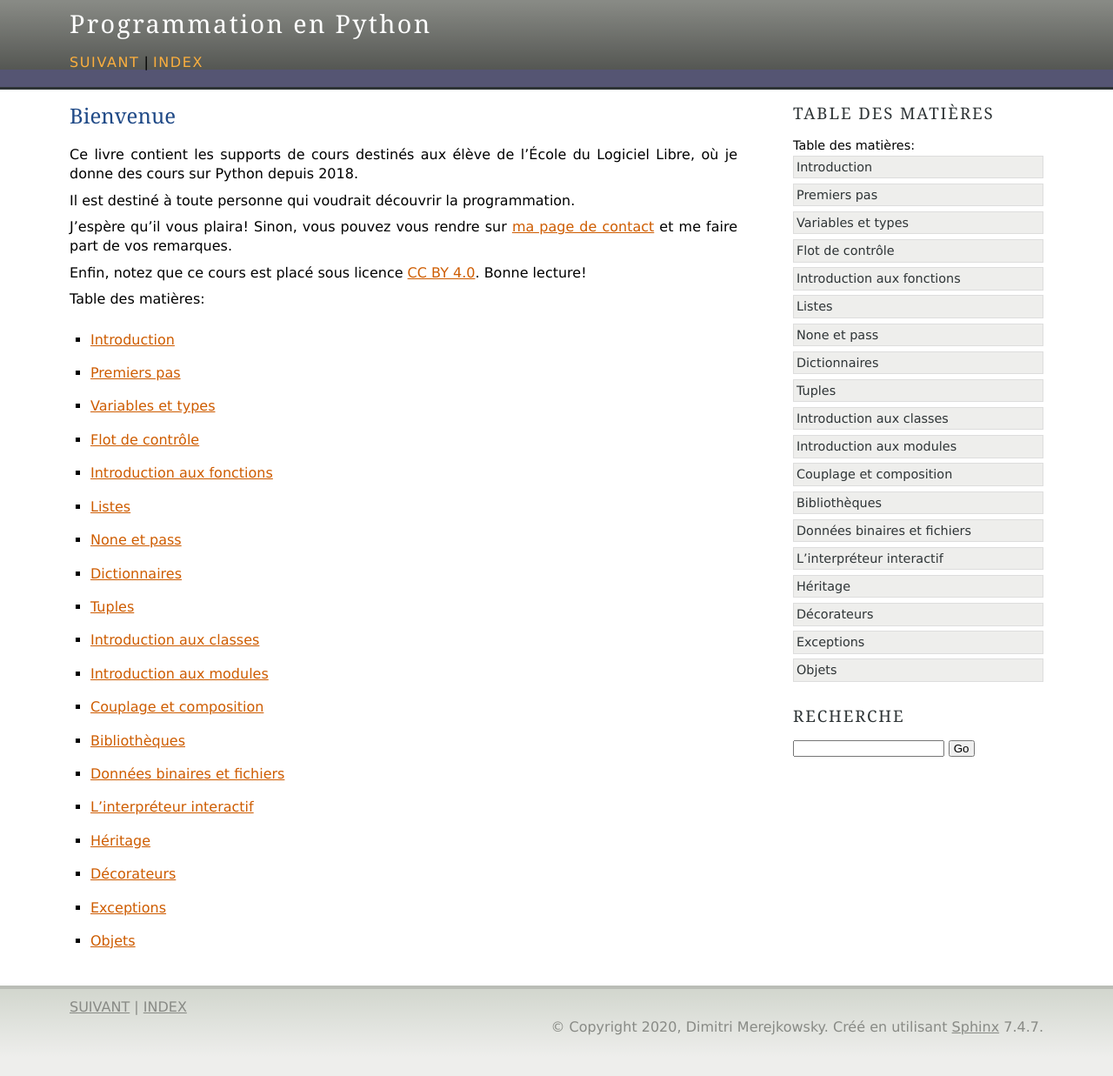
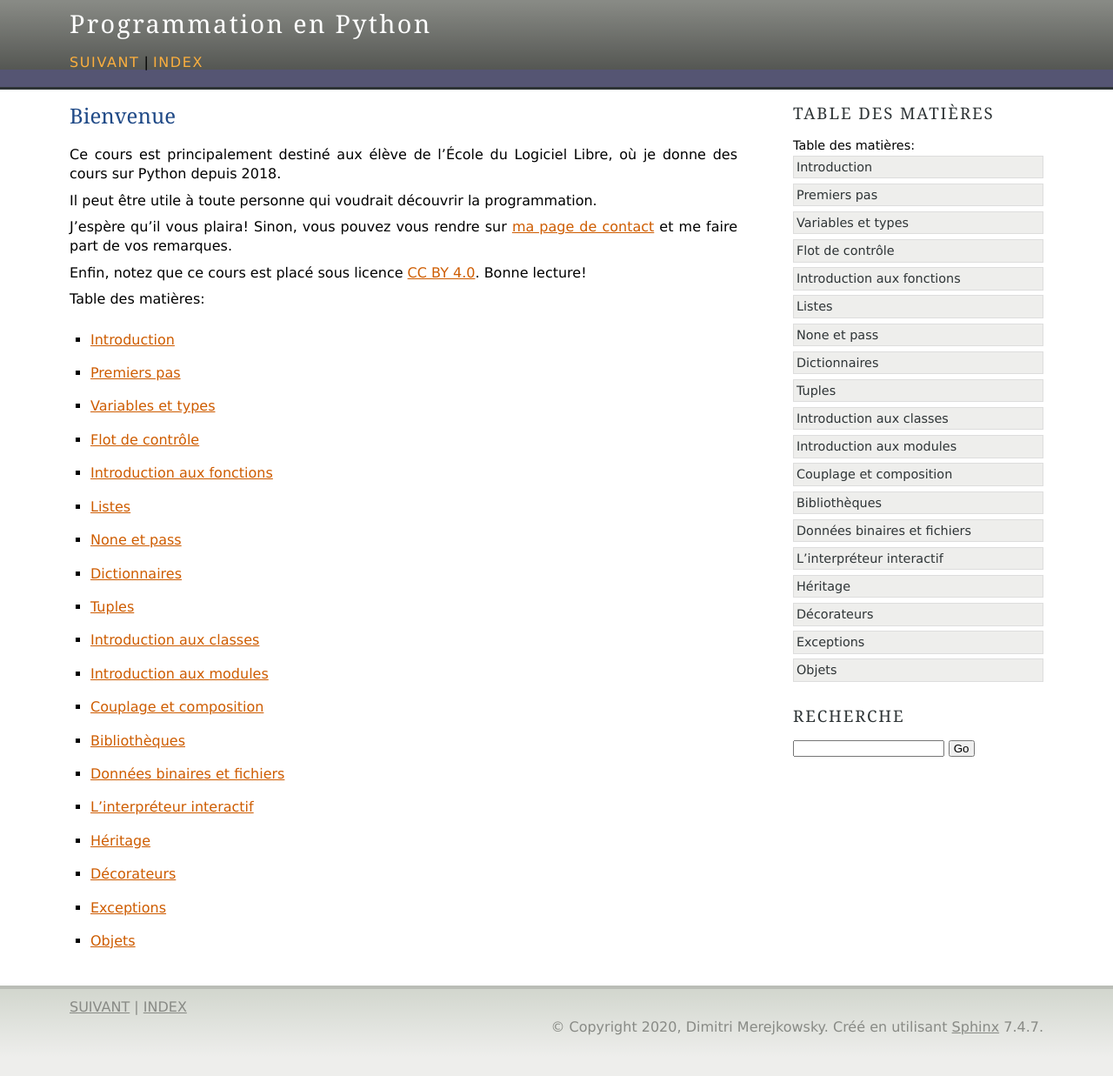
Before and after one commit to gruiick/cours-python, a Sphinx documentation site: the page built from cours/source/index.rst, in a window 1280 px wide. Shown: the whole page at 87% size. Built offline with Sphinx 7.4.7, drawn with Linux system fonts in a browser that asks for light colours.

Commit message:
Le cours n'est pas un livre

```diff
--- a/cours/source/01-introduction/01-introduction.rst
+++ b/cours/source/01-introduction/01-introduction.rst
@@ -1,4 +1,4 @@
-Objet de ce livre
+Objet de ce cours
 =================
 
 Apprendre la programmation en partant de rien, en utilisant Python et la ligne de commande
--- a/cours/source/index.rst
+++ b/cours/source/index.rst
@@ -1,10 +1,10 @@
 Bienvenue
 =========
 
-Ce livre contient les supports de cours destinés aux élève de l'École du Logiciel Libre,
+Ce cours est principalement destiné aux élève de l'École du Logiciel Libre,
 où je donne des cours sur Python depuis 2018.
 
-Il est destiné à toute personne qui voudrait découvrir la programmation.
+Il peut être utile à toute personne qui voudrait découvrir la programmation.
 
 J'espère qu'il vous plaira! Sinon, vous pouvez vous rendre sur `ma page de
 contact <https://dmerej.info/blog/fr/pages/about>`_ et me faire part de vos
```
